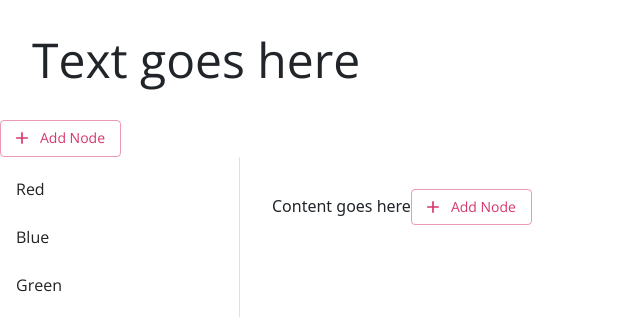
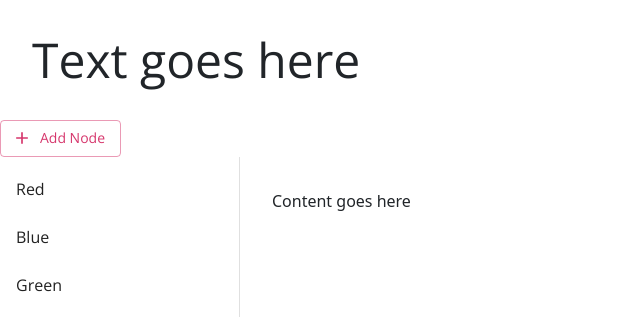
Before and after one commit to BernardMoy/react-map, a React (Vite) app: page / in a window 1280 px wide. Shown: the top 330 px of the page, without its empty margins (0-640 px from the left). Built offline with nearby package versions, Linux system fonts and the light colour scheme.

Commit message:
Passable start icon to custom button

```diff
--- a/src/components/Content.tsx
+++ b/src/components/Content.tsx
@@ -3,10 +3,5 @@ import { CONTENT_MARGIN } from "./Values";
 import CustomButton from "./CustomButton";
 
 export default function Content() {
-  return (
-    <Box sx={{ p: CONTENT_MARGIN }}>
-      Content goes here
-      <CustomButton text={"Add Node"} variant={"outlined"} onClick={() => {}} />
-    </Box>
-  );
+  return <Box sx={{ p: CONTENT_MARGIN }}>Content goes here</Box>;
 }
--- a/src/components/CustomButton.tsx
+++ b/src/components/CustomButton.tsx
@@ -4,15 +4,21 @@ import AddIcon from "@mui/icons-material/Add";
 interface Props {
   text: String;
   variant: "outlined" | "contained";
+  startIcon?: React.ReactNode; // JSX element <AddIcon />
   onClick: () => void;
 }
 
-export default function CustomButton({ text, variant, onClick }: Props) {
+export default function CustomButton({
+  text,
+  variant,
+  startIcon,
+  onClick,
+}: Props) {
   return (
     <Button
       variant={variant}
       color="primary"
-      startIcon={<AddIcon />}
+      startIcon={startIcon}
       sx={{ textTransform: "none" }}
     >
       {text}
--- a/src/components/TopBar.tsx
+++ b/src/components/TopBar.tsx
@@ -1,6 +1,7 @@
 import { Box, Typography } from "@mui/material";
 import { CONTENT_MARGIN } from "./Values";
 import CustomButton from "./CustomButton";
+import AddIcon from "@mui/icons-material/Add";
 
 export default function TopBar() {
   return (
@@ -13,13 +14,13 @@ export default function TopBar() {
       </Typography>
 
       {/* row of buttons */}
-
       <Box
         sx={{ display: "flex", flexDirection: "row", justifyContent: "start" }}
       >
         <CustomButton
           text={"Add Node"}
           variant={"outlined"}
+          startIcon={<AddIcon />}
           onClick={() => {}}
         />
       </Box>
```
